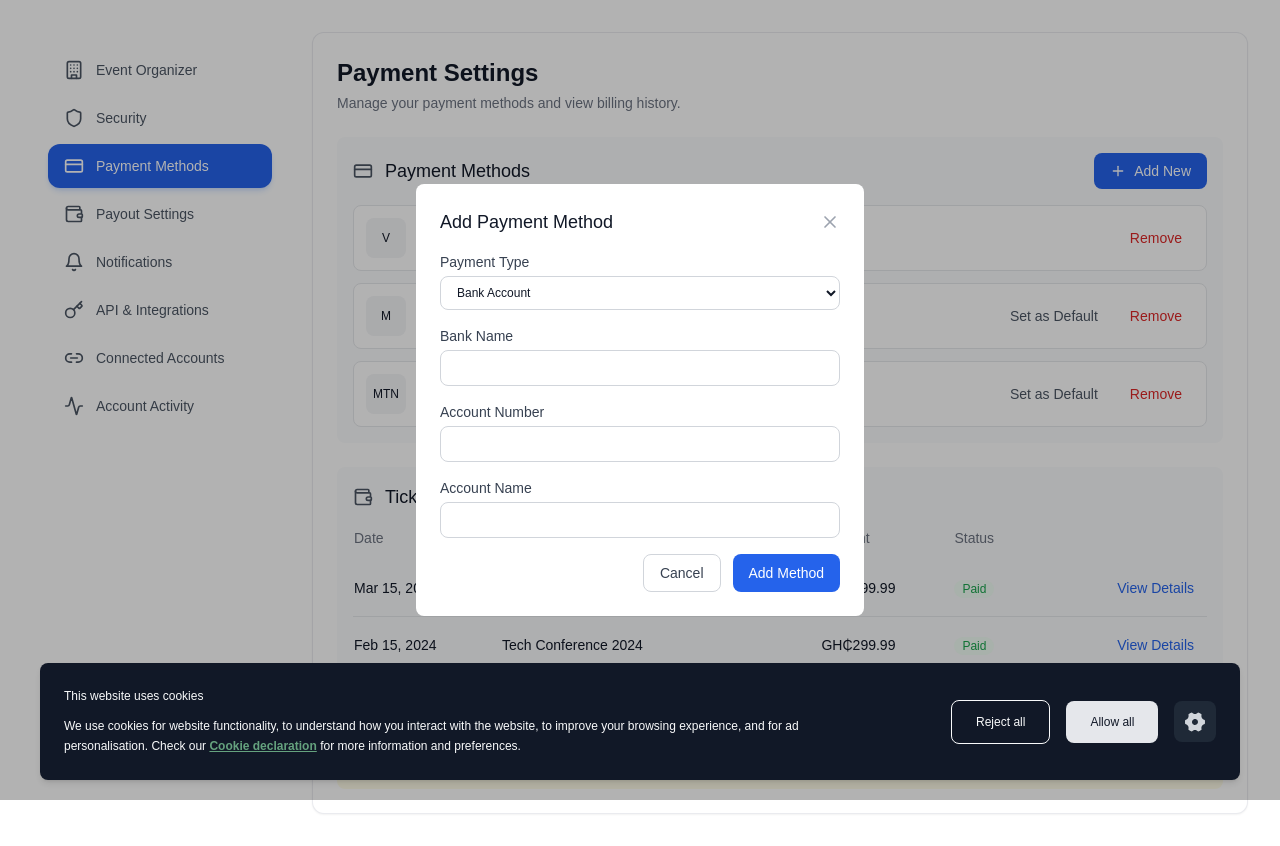
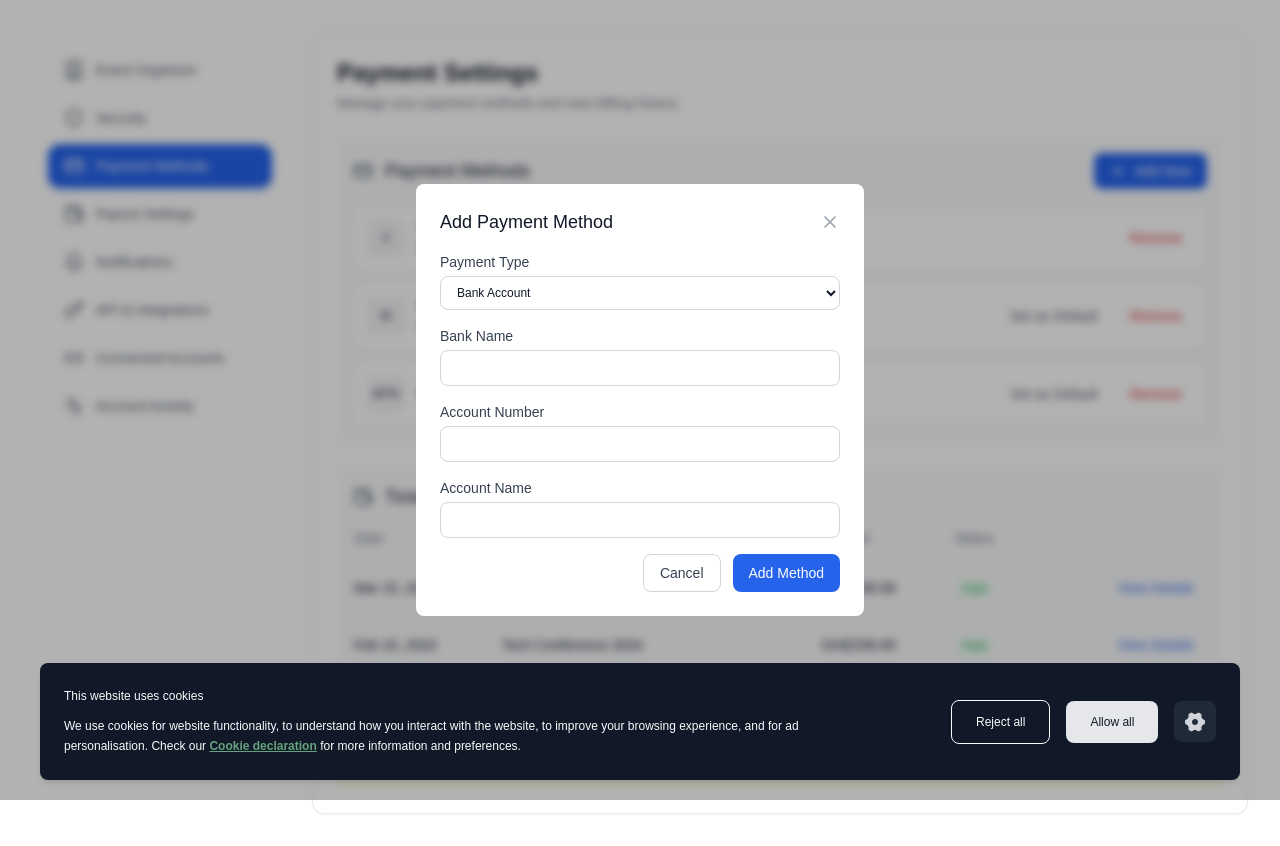
Before and after one commit to nanayawdev/event-ticketing-app, a React (Vite) app: page /settings/payments in a window 1280 px wide. Both pictures are taken after a click on the button "Add New". Built offline with nearby package versions, Linux system fonts and the light colour scheme; no server answers.

Commit message:
Blur overlay added to Add New modal background

```diff
--- a/src/pages/settings/PaymentSettings.jsx
+++ b/src/pages/settings/PaymentSettings.jsx
@@ -285,7 +285,7 @@ const PaymentSettings = () => {
 
         {/* Add New Payment Method Modal */}
         <Dialog open={isAddModalOpen} onClose={() => setIsAddModalOpen(false)} className="relative z-50">
-          <div className="fixed inset-0 bg-black/30" aria-hidden="true" />
+          <div className="fixed inset-0 bg-black/30 backdrop-blur-sm" aria-hidden="true" />
           <div className="fixed inset-0 flex items-center justify-center p-4">
             <Dialog.Panel className="w-full max-w-md bg-white dark:bg-gray-800 rounded-lg p-6">
               <div className="flex items-center justify-between mb-4">
```
